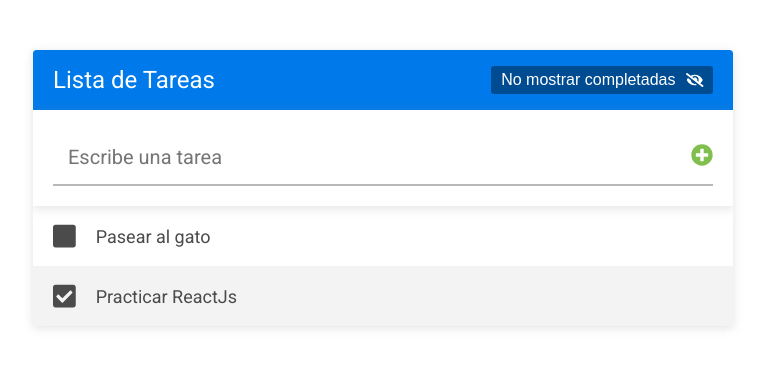
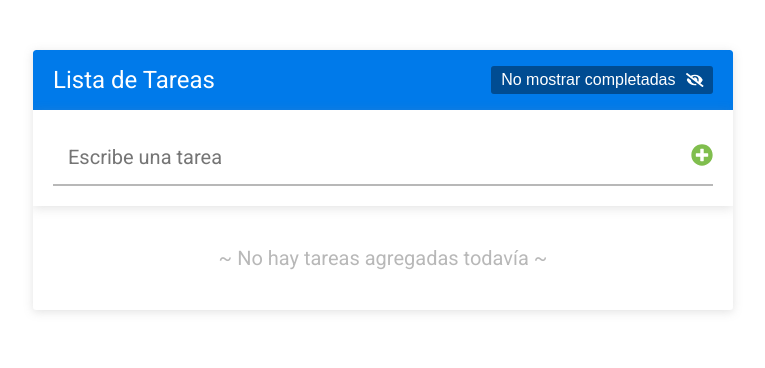
Before and after one commit to Sisifo-G/app-lista.tareas, a React (Create React App) app: page / in a window 1280 px wide. Shown: the top 368 px of the page, without its empty margins (257-1022 px from the left). Built offline with nearby package versions, Linux system fonts and the light colour scheme.

Commit message:
LocalStorage ok

```diff
--- a/src/App.js
+++ b/src/App.js
@@ -1,26 +1,36 @@
-import React, { useState } from 'react';
+import React, { useState, useEffect } from 'react';
 import './App.css';
 import Header from './components/Header';
 import FormularioTareas from './components/FormularioTareas'
 import ListaTareas from './components/ListaTareas';
+
+
 const App = () => {
 
-  const [ tareas, setTareas ] = useState(
-    [
-      {
-        id: 1,
-        texto: 'Pasear al gato',
-        completada: false
-      },
-      {
-        id: 2,
-        texto: 'Practicar ReactJs',
-        completada: true
-      }
-    ]
-  );
+  const tareasGuardadas = localStorage.getItem('tareas') ? JSON.parse(localStorage.getItem('tareas')) : [];
+  const [ tareas, setTareas ] = useState(tareasGuardadas);
 
-  const [ mostrarCompletadas, setMostrarCompletadas ] = useState(true);
+  // Guardando el estado dentro del localstorage
+  useEffect(() => {
+    localStorage.setItem('tareas', JSON.stringify(tareas));
+
+  }, [tareas]);
+
+  // Acceder al localstorage y comprobar si mostrarCompletadas es null
+  let configMostrarCompletadas = '';
+  if(localStorage.getItem('mostrarCompletadas') === null) {
+    configMostrarCompletadas = true;
+  }else {
+    configMostrarCompletadas = localStorage.getItem('mostrarCompletadas') === 'true';
+  }
+
+  //El estado de mostrarCompletadas
+  const [ mostrarCompletadas, setMostrarCompletadas ] = useState(configMostrarCompletadas);
+
+  useEffect(() => {
+    localStorage.setItem('mostrarCompletadas', mostrarCompletadas.toString());
+
+  }, [mostrarCompletadas]);
 
   return (
     <div className="contenedor">
--- a/src/components/FormularioTareas.js
+++ b/src/components/FormularioTareas.js
@@ -23,6 +23,7 @@ const FormularioTareas = ({tareas, setTareas}) => {
                     completada: false
                 }
             ]);
+            setInputTarea('');
     }
 
     return (
```
Also changed, not shown: 1 other file (tests, documents, lock files or other folders).
